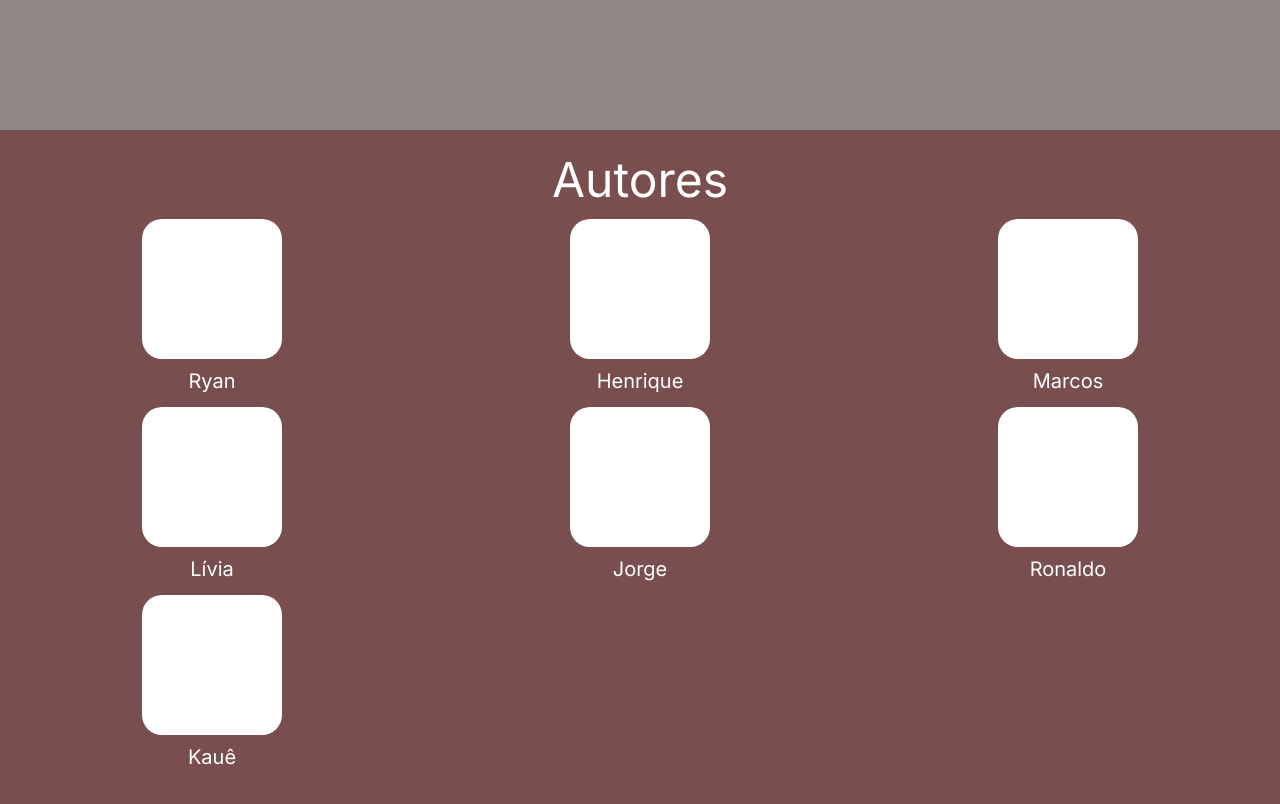
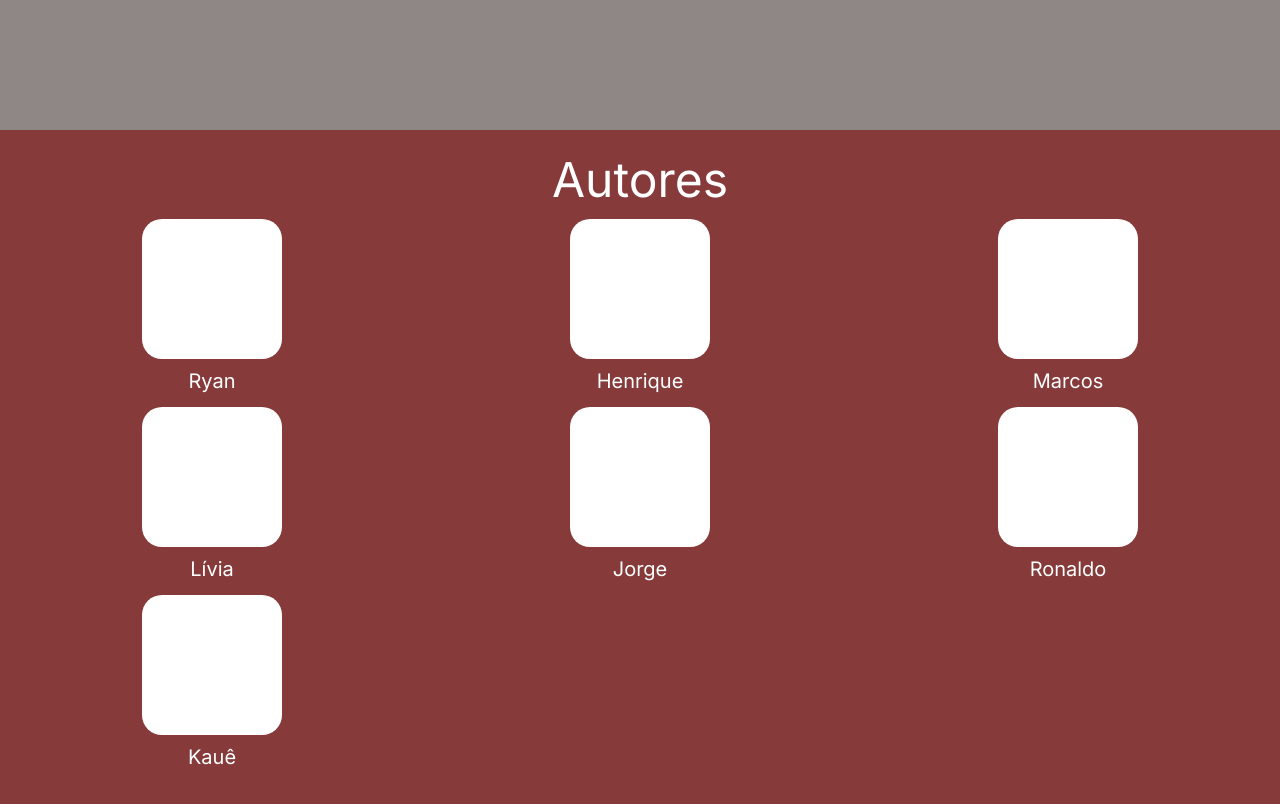
Before and after one commit to CESIT-UEA/blog-tecnocomp, an Angular app: page /home in a window 1280 px wide. Shown: the part 760-1564 px from the top of the page. Built offline with nearby package versions, Linux system fonts and the light colour scheme.

Commit message:
alteração do background

```diff
--- a/src/app/pages/home/components/membros/membros.component.css
+++ b/src/app/pages/home/components/membros/membros.component.css
@@ -2,7 +2,7 @@
 
 footer{
   height: 100%;
-  background-color: #794E4E;
+  background-color: #863a3a;
   color: var(--cor-branca);
 
 }
```
